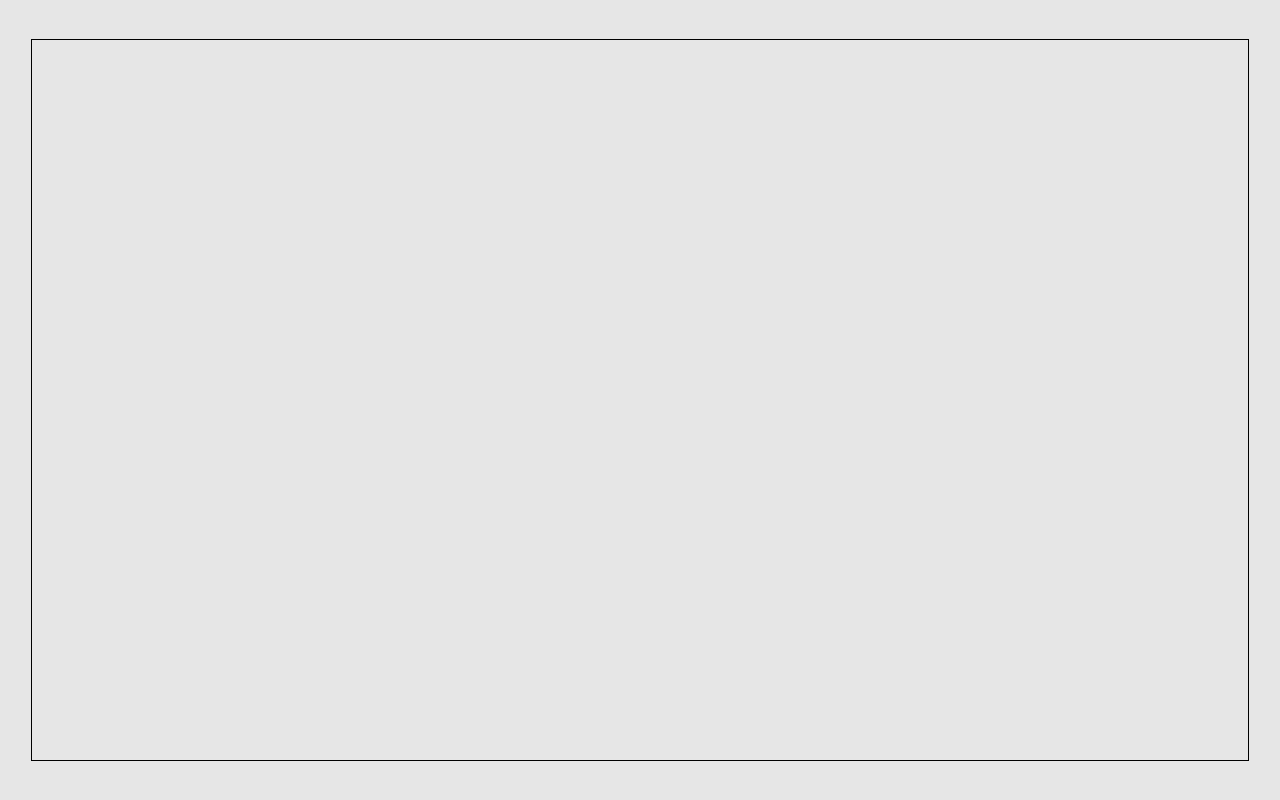
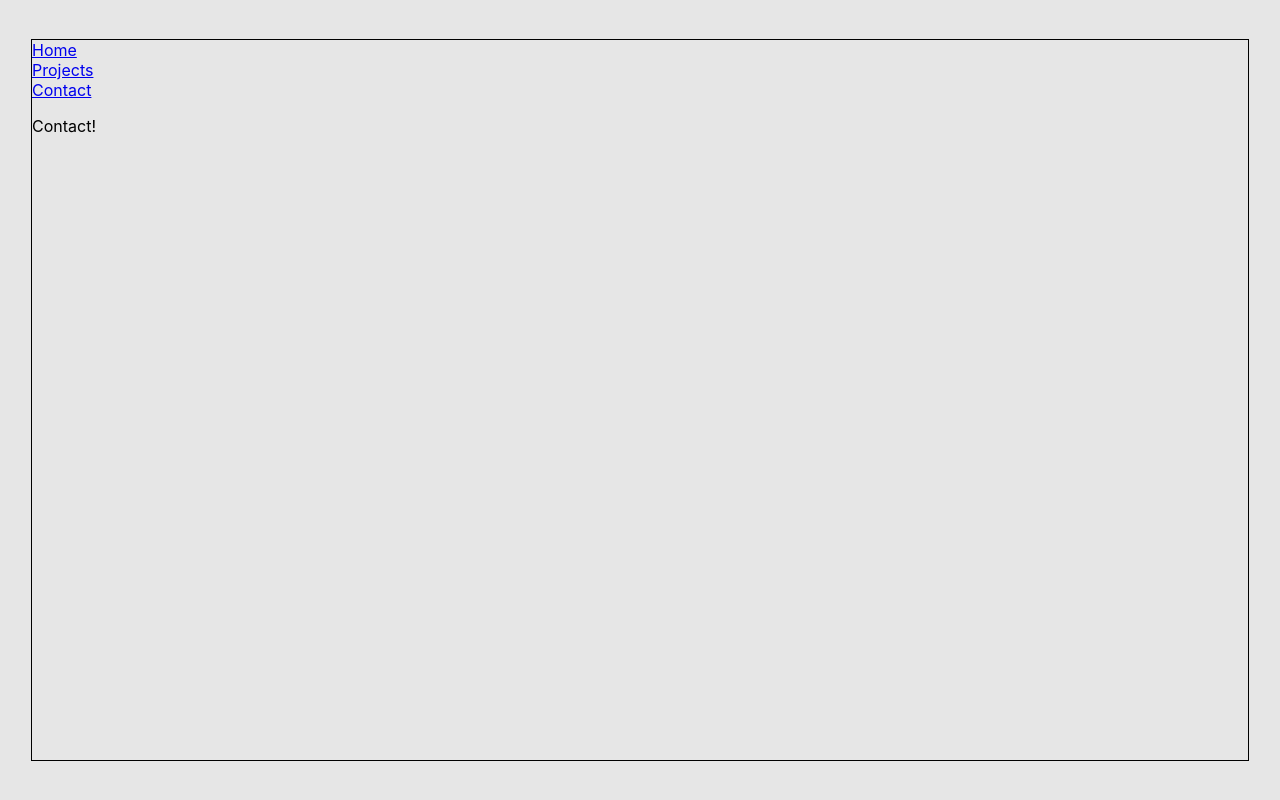
Before and after one commit to maniutin/portfolio, a React (Create React App) app: page /contact in a window 1280 px wide. Built offline with nearby package versions, Linux system fonts and the light colour scheme.

Commit message:
basic app layout

```diff
--- /dev/null
+++ b/src/components/Contact/Contact.tsx
@@ -0,0 +1,10 @@
+import React from "react";
+import "./Contact.scss";
+
+export default function Contact() {
+  return (
+    <section className="contact">
+      <p>Contact!</p>
+    </section>
+  );
+}
--- /dev/null
+++ b/src/components/Home/Home.tsx
@@ -0,0 +1,10 @@
+import React from "react";
+import "./Home.scss";
+
+export default function Home() {
+  return (
+    <section className="home">
+      <p>Home!</p>
+    </section>
+  );
+}
--- a/src/components/Main/Main.tsx
+++ b/src/components/Main/Main.tsx
@@ -1,6 +1,25 @@
 import React from "react";
+import { BrowserRouter as Router, Routes, Route } from "react-router-dom";
 import "./Main.scss";
 
+import Contact from "../Contact/Contact";
+import Home from "../Home/Home";
+import Nav from "../Nav/Nav";
+import Projects from "../Projects/Projects";
+
 export default function Main() {
-  return <div className="main"></div>;
+  return (
+    <div className="main">
+      <Router>
+        <Nav />
+        <main>
+          <Routes>
+            <Route path="/" element={<Home />} />
+            <Route path="/projects" element={<Projects />} />
+            <Route path="/contact" element={<Contact />} />
+          </Routes>
+        </main>
+      </Router>
+    </div>
+  );
 }
--- /dev/null
+++ b/src/components/Nav/Nav.tsx
@@ -0,0 +1,57 @@
+import "./Nav.scss";
+import { NavLink } from "react-router-dom";
+
+export default function Nav() {
+  return (
+    <nav className="navbar">
+      <div>
+        <div className="nav-pages">
+          <div className="nav-link">
+            <NavLink
+              to="/"
+              style={({ isActive }) =>
+                isActive
+                  ? {
+                      textDecoration: "underline",
+                    }
+                  : {}
+              }
+            >
+              Home
+            </NavLink>
+          </div>
+
+          <div className="nav-link">
+            <NavLink
+              to="/projects"
+              style={({ isActive }) =>
+                isActive
+                  ? {
+                      textDecoration: "underline",
+                    }
+                  : {}
+              }
+            >
+              Projects
+            </NavLink>
+          </div>
+
+          <div className="nav-link">
+            <NavLink
+              to="/contact"
+              style={({ isActive }) =>
+                isActive
+                  ? {
+                      textDecoration: "underline",
+                    }
+                  : {}
+              }
+            >
+              Contact
+            </NavLink>
+          </div>
+        </div>
+      </div>
+    </nav>
+  );
+}
--- /dev/null
+++ b/src/components/Projects/Projects.tsx
@@ -0,0 +1,10 @@
+import React from "react";
+import "./Projects.scss";
+
+export default function Projects() {
+  return (
+    <section className="projects">
+      <p>Project</p>
+    </section>
+  );
+}
```
Also changed, not shown: src/components/Contact/Contact.scss (added), src/components/Home/Home.scss (added), src/components/Nav/Nav.scss (added), src/components/Projects/Projects.scss (added).
